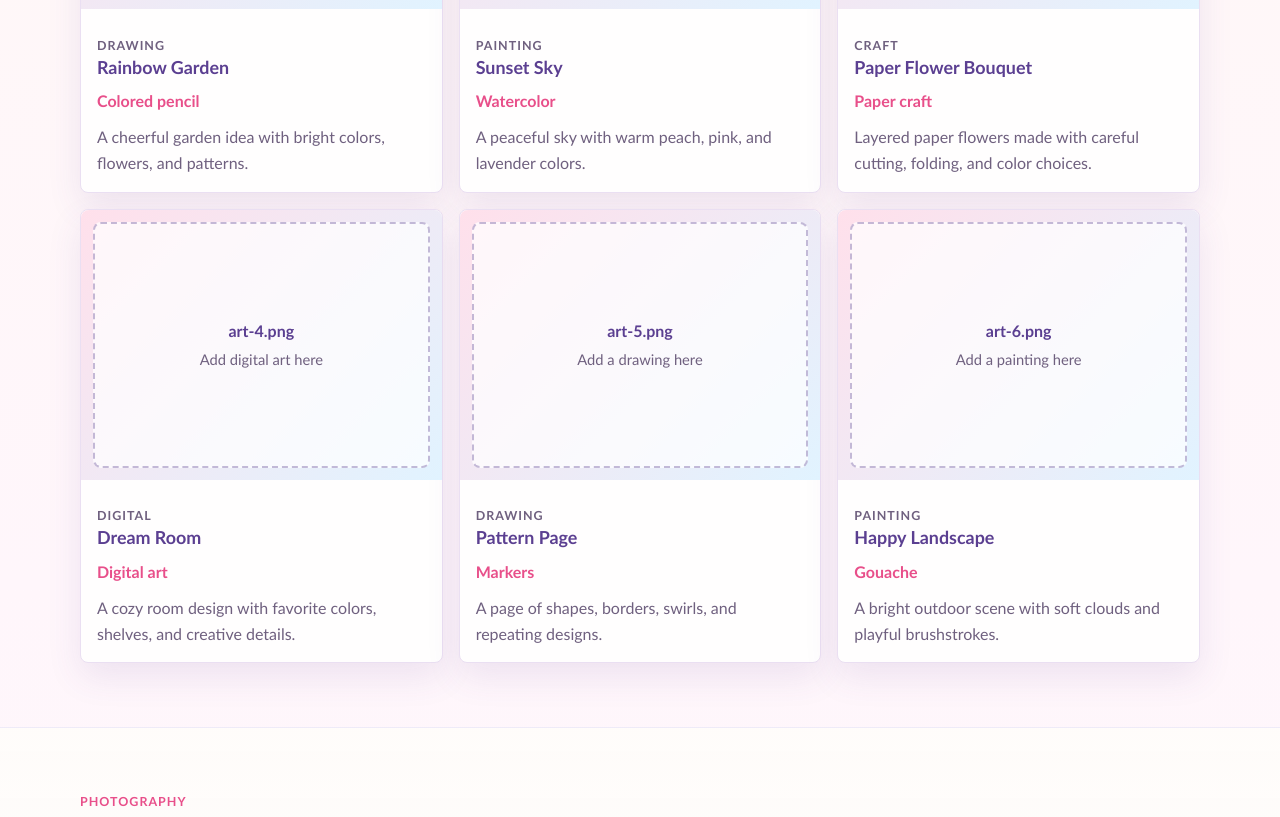
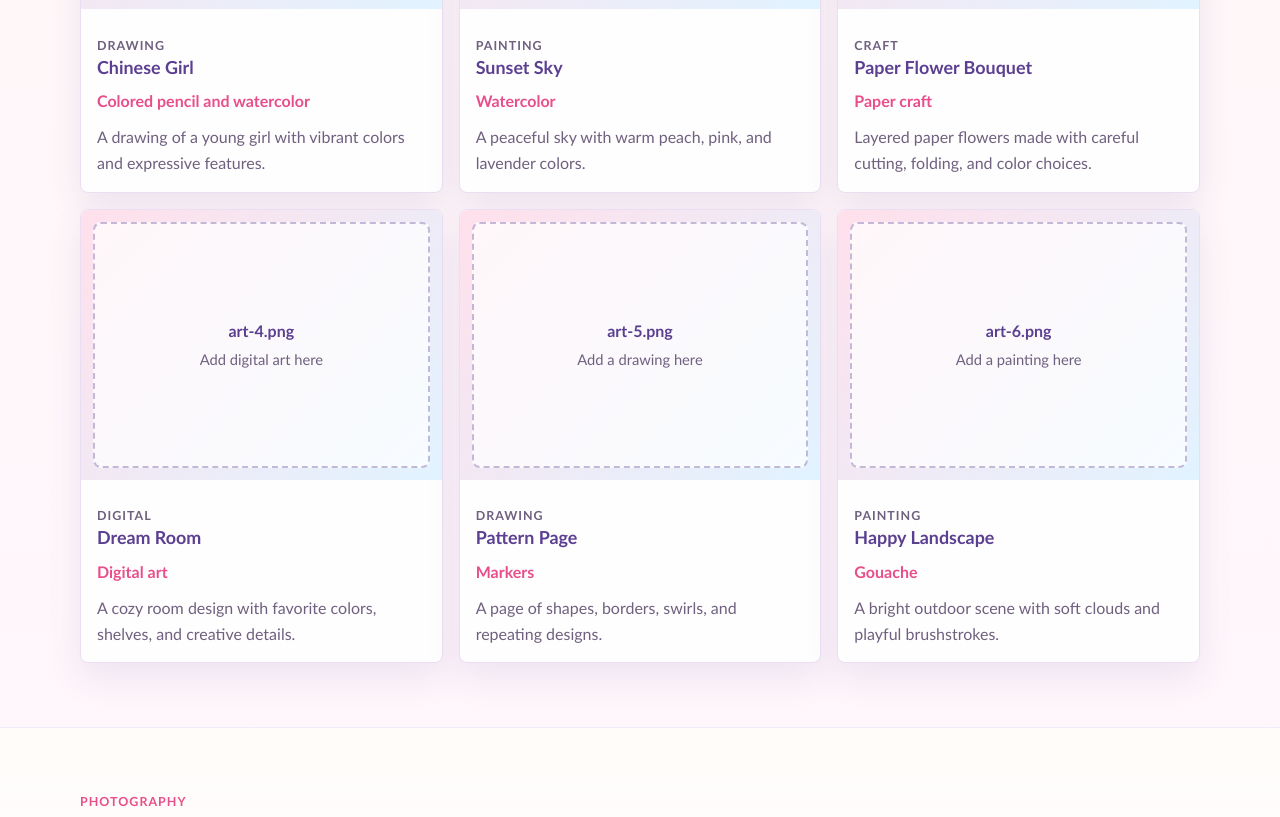
Before and after one commit to zoechen104/zoechen104.github.io, a plain HTML site: page index.html in a window 1280 px wide. Shown: the part 1634-2451 px from the top of the page. Drawn offline with Linux system fonts and the light colour scheme.

Commit message:
Added another drawing

```diff
--- a/index.html
+++ b/index.html
@@ -97,9 +97,9 @@
       <div class="gallery-grid">
         <!-- Add a new artwork card below by copying one full <article> block. -->
         <article class="art-card" data-category="drawing">
-          <!-- Replace this image with Zoe's artwork: assets/art/art-1.png -->
+          <!-- Replace this image with Zoe's artwork: assets/art/watercolor-colorpencil-chinese-girl.png -->
           <div class="art-image-frame">
-            <img class="art-image" src="assets/art/art-1.png" alt="Rainbow Garden, a colorful pencil drawing by Zoe.">
+            <img class="art-image" src="assets/art/watercolor-colorpencil-chinese-girl.png" alt="Chinese Girl, a colorful colorpencil and watercolor drawing by Zoe.">
             <div class="image-fallback" aria-hidden="true">
               <strong>art-1.png</strong>
               <span>Add a drawing here</span>
@@ -108,9 +108,9 @@
           <div class="card-body">
             <!-- Edit the artwork title, medium, and description below. -->
             <p class="card-category">Drawing</p>
-            <h3>Rainbow Garden</h3>
-            <p class="card-meta">Colored pencil</p>
-            <p>A cheerful garden idea with bright colors, flowers, and patterns.</p>
+            <h3> Chinese Girl</h3>
+            <p class="card-meta"> Colored pencil and watercolor</p>
+            <p>A drawing of a young girl with vibrant colors and expressive features.</p>
           </div>
         </article>
 
```
Also changed, not shown: 19 other files.
